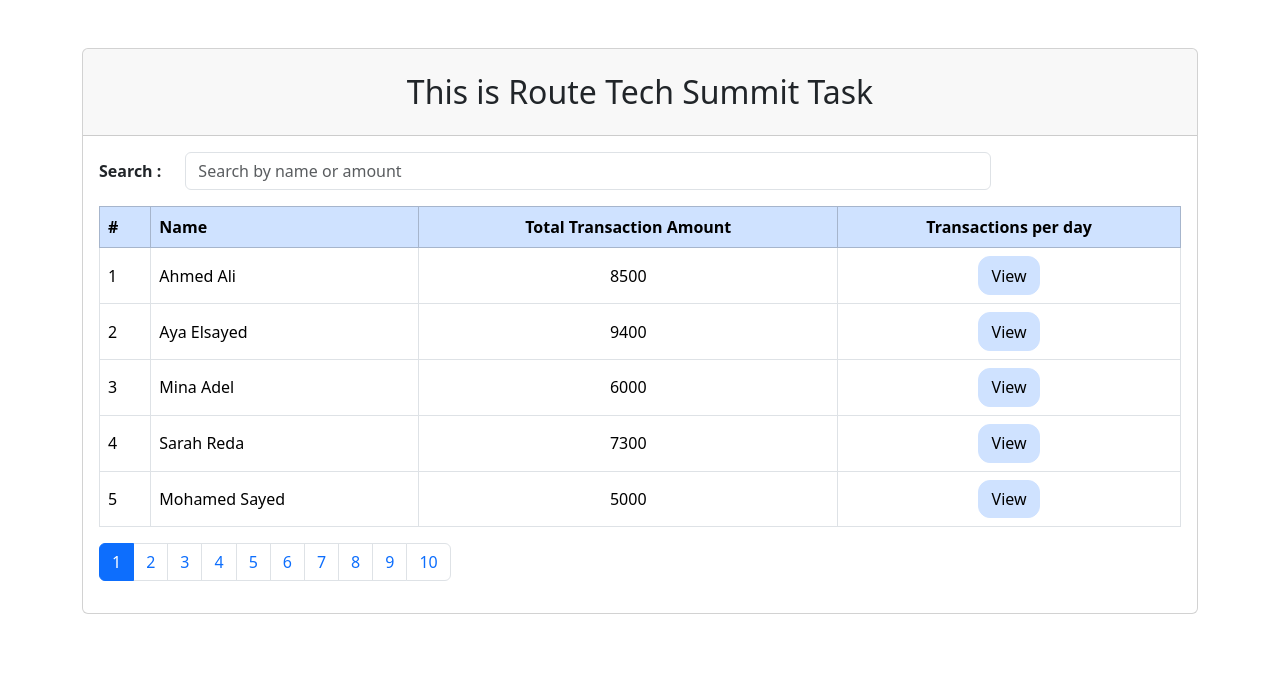
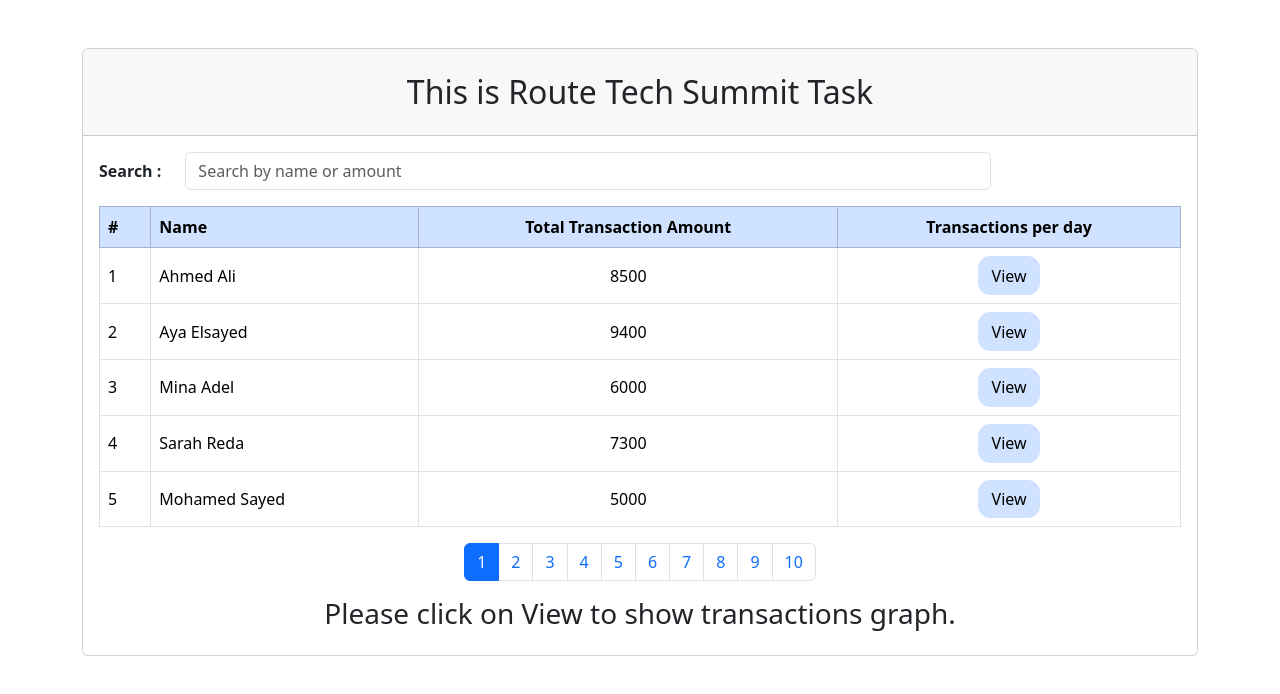
Before and after one commit to Omar-Zantot/route-tech-summit, an Angular app: page / in a window 1280 px wide. Shown: the top 694 px of the page. Built offline with nearby package versions, Linux system fonts and the light colour scheme; data requests are answered from the project's data file.

Commit message:
prepare to add the chart

```diff
--- a/src/app/pages/home/home.component.html
+++ b/src/app/pages/home/home.component.html
@@ -32,6 +32,17 @@
           </tr>
         </ng-template>
       </app-table>
+
+      <!-- <ng-template #viewCustomer>
+        <h3 class="text-center mt-3 text-primary-color">
+          Please click on View to show transactions graph.
+        </h3>
+      </ng-template> -->
+      <div class="viewCustomer">
+        <h3 class="text-center mt-3 text-primary-color">
+          Please click on View to show transactions graph.
+        </h3>
+      </div>
     </div>
   </div>
 </section>
--- a/src/app/widgets/table/table.component.html
+++ b/src/app/widgets/table/table.component.html
@@ -41,8 +41,8 @@
 </table>
 
 @if (pagination){
-<nav aria-label="Page navigation example">
-  <ul class="pagination">
+<nav aria-label="Page navigation Example ">
+  <ul class="pagination d-flex justify-content-center">
     @for (item of [].constructor(paginationStatus.totalPages);track $index) {
     <li
       class="page-item"
```
